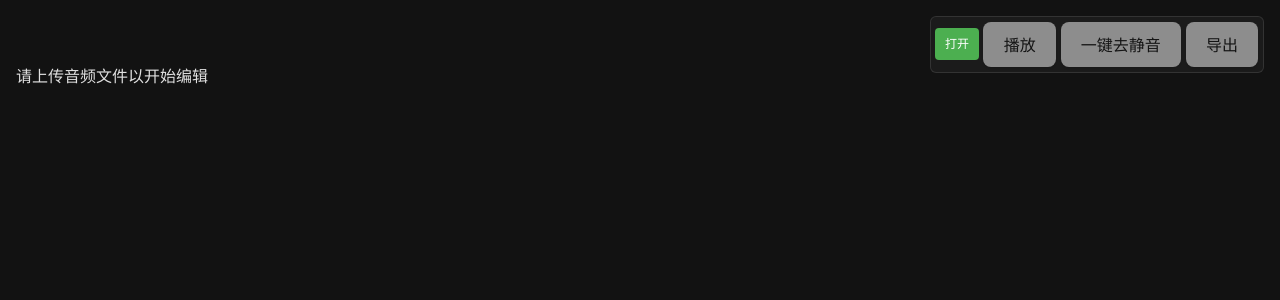
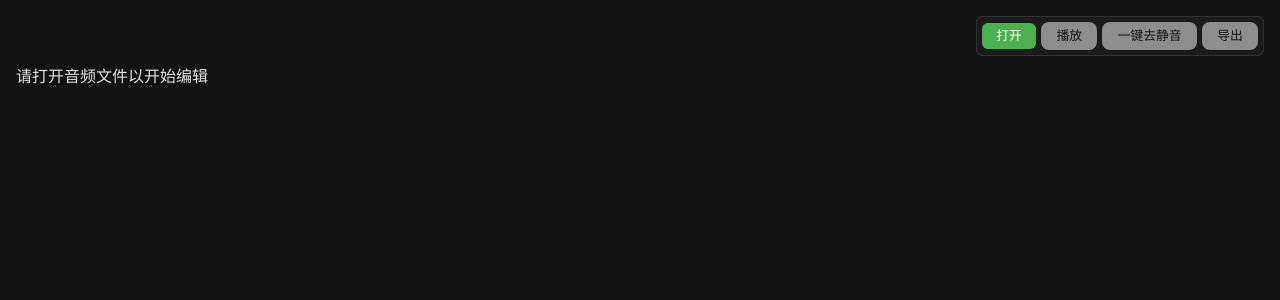
Before and after one commit to LiRenTech/gap-gone, a React (Vite) app: page / in a window 1280 px wide. Shown: the top 300 px of the page. Built offline with nearby package versions, Linux system fonts and the light colour scheme.

Commit message:
fix: 优化UI大小

```diff
--- a/src/App.css
+++ b/src/App.css
@@ -39,18 +39,34 @@
   border: 1px solid rgba(255, 255, 255, 0.1);
 }
 
+.controls button {
+  font-size: 0.8rem;
+  padding: 0.35rem 0.9rem;
+  /* outline: solid 1px red; */
+  line-height: 1.2;
+}
+
 .file-input-label {
-  padding: 0.25rem 0.6rem;
+  display: inline-flex;
+  align-items: center;
+  justify-content: center;
+  padding: 0.35rem 0.9rem;
   background-color: #4caf50;
   color: white;
-  border-radius: 4px;
+  border-radius: 6px;
   cursor: pointer;
-  font-size: 0.75rem;
+  font-size: 0.8rem;
   transition: background-color 0.2s;
+  line-height: 1.2;
 }
 
 .file-input-label:hover {
   background-color: #45a049;
+}
+
+.file-input-label input {
+  padding: 0;
+  font-size: 0.8rem;
 }
 
 /* Dynamic playing animation */
@@ -104,13 +120,13 @@
 }
 
 button {
-  padding: 0.5rem 1.5rem;
+  padding: 0.35rem 0.9rem;
   border-radius: 6px;
   border: 1px solid #444444;
   background-color: #2a2a2a;
   color: #e0e0e0;
   cursor: pointer;
-  font-size: 0.9rem;
+  font-size: 0.8rem;
   transition: all 0.2s;
 }
 
--- a/src/App.tsx
+++ b/src/App.tsx
@@ -337,7 +337,7 @@ function App() {
             onRegionRemove={handleRegionRemove}
           />
         ) : (
-          <div className="empty-state">请上传音频文件以开始编辑</div>
+          <div className="empty-state">请打开音频文件以开始编辑</div>
         )}
       </div>
     </main>
```
